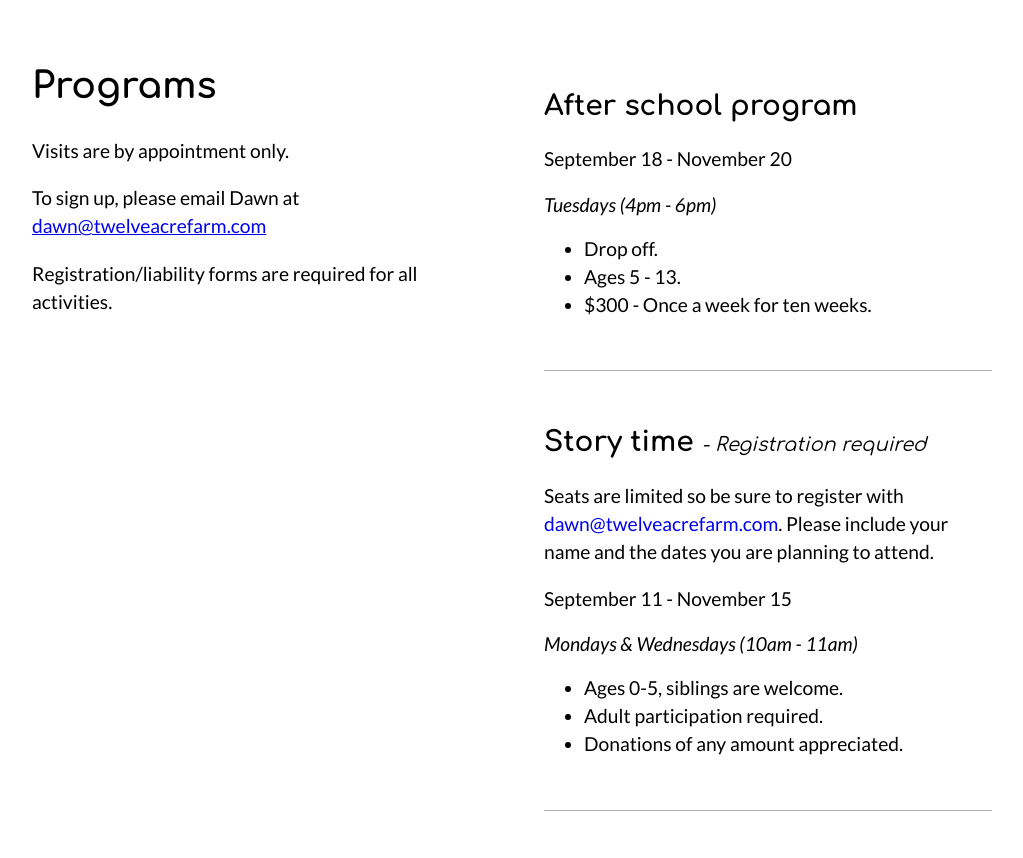
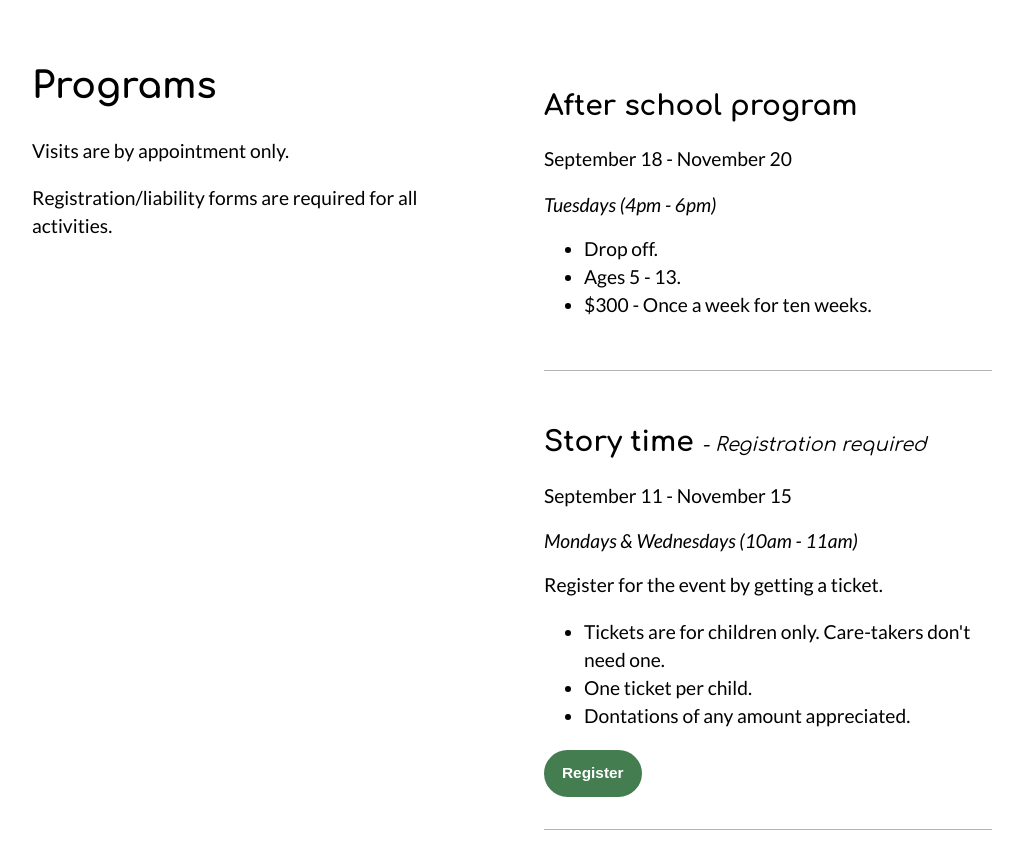
Before and after one commit to an-ik/Twelve-Acre-Farm, a website: page views/index.html in a window 1280 px wide. Shown: the part 742-1600 px from the top of the page, without its empty margins (128-1151 px from the left). Drawn offline with Linux system fonts and the light colour scheme; a web font is replaced by a local one.

Commit message:
Add eventbrite link

```diff
--- a/views/index.html
+++ b/views/index.html
@@ -80,7 +80,6 @@
                             <div class="program-info-container">
                                    <h1>Programs</h1>
                                    <p class="body-1">Visits are by appointment only.</p>
-                                   <p class="body-1">To sign up, please email Dawn at <a href="mailto:dawn@twelveacrefarm.com" class="body-1 mt-0" style="text-decoration: underline;">dawn@twelveacrefarm.com</a></p>
                                    <p class="body-1">Registration/liability forms are required for all activities.</p>
                             </div>
                             <div class="program-list-container">
@@ -97,15 +96,17 @@
                                    </div>
                                    <div class="program-details-container">
                                           <!--<img src="/images/icon-program-story-time.svg">-->
-                                          <h2>Story time <span class="caption">- Registration required</span></h2>
-                                          <p class="body-1">Seats are limited so be sure to register with <a href="mailto:dawn@twelveacrefarm.com">dawn@twelveacrefarm.com</a>. Please include your name and the dates you are planning to attend.</p>
-                                          <p class="body-1">September 11 - November 15</p>
-                                          <p class="caption">Mondays & Wednesdays (10am - 11am)</p>
-                                          <ul class="body-1">
-                                                  <li>Ages 0-5, siblings are welcome.</li>
-                                                  <li>Adult participation required.</li>
-                                                  <li>Donations of any amount appreciated.</li>
-                                          </ul>
+                                        <h2>Story time <span class="caption">- Registration required</span></h2>
+                                        <p class="body-1">September 11 - November 15</p>
+                                        <p class="caption">Mondays & Wednesdays (10am - 11am)</p>
+                                        <p class="body-1">Register for the event by getting a ticket.</p>
+                                                  <ul class="body-1">
+                                                            <li>Tickets are for children only. Care-takers don't need one.</li>
+                                                            <li>One ticket per child.</li>
+                                                            <li>Dontations of any amount appreciated.</li>
+                                                  </ul>
+                                        </p>
+                                        <button onclick="window.location.href='https://www.eventbrite.com/e/story-time-at-twelve-acre-farm-tickets-714071104897';" class="btn btn-primary">Register</button>
                                    </div>
                                    <div class="program-details-container">
                                           <h2>Visit the farm</h2>
--- a/views/stylesheets/main.css
+++ b/views/stylesheets/main.css
@@ -123,10 +123,11 @@ h3 {
 }
 
 .btn {
+
     font-weight: 600;
     font-size: 1.1rem;
     line-height: 2.75rem;
-    max-height: 47px;
+    height: 47px;
     padding-left: 16px;
     padding-right: 16px;
     border-radius: 27px;
```
